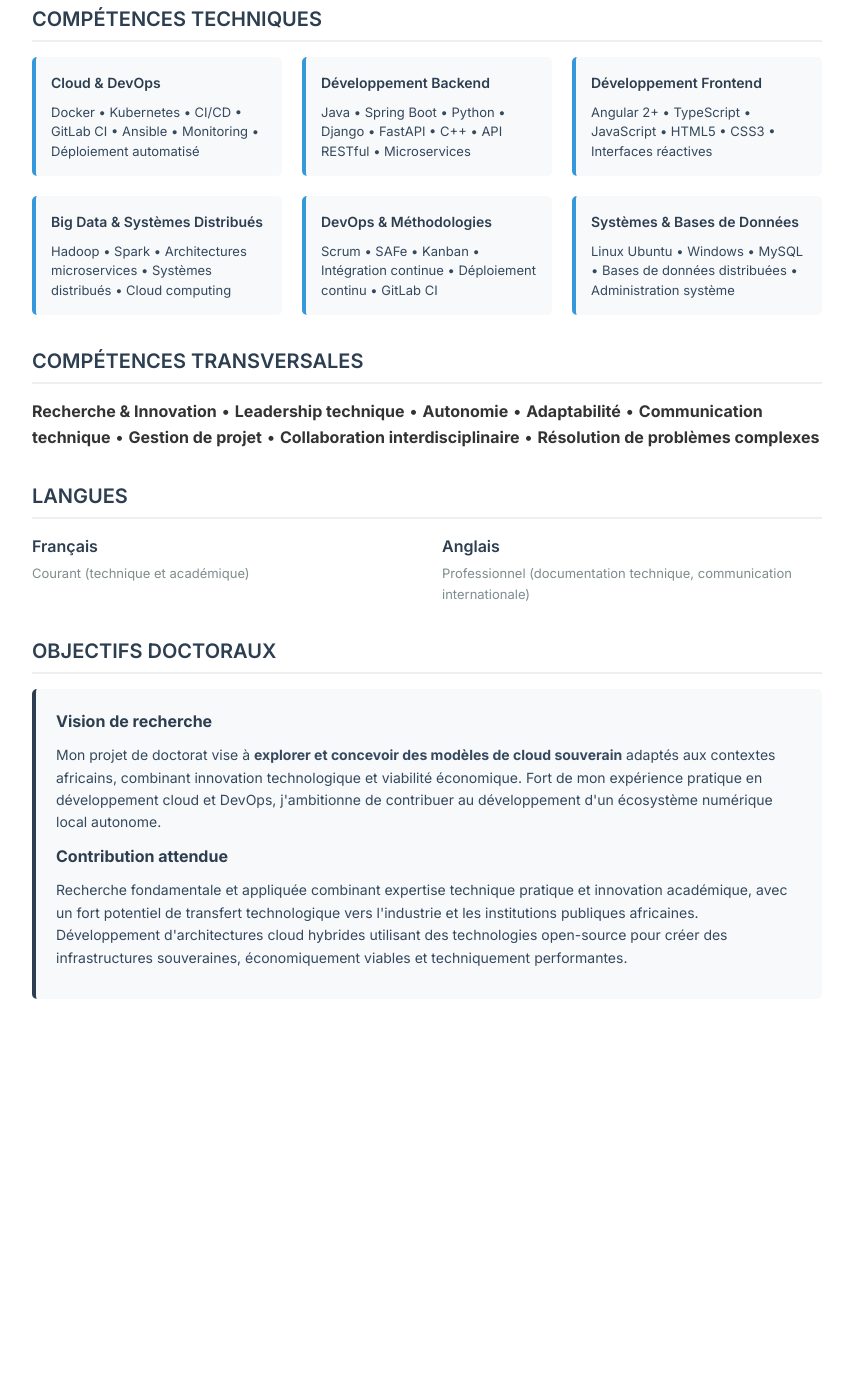
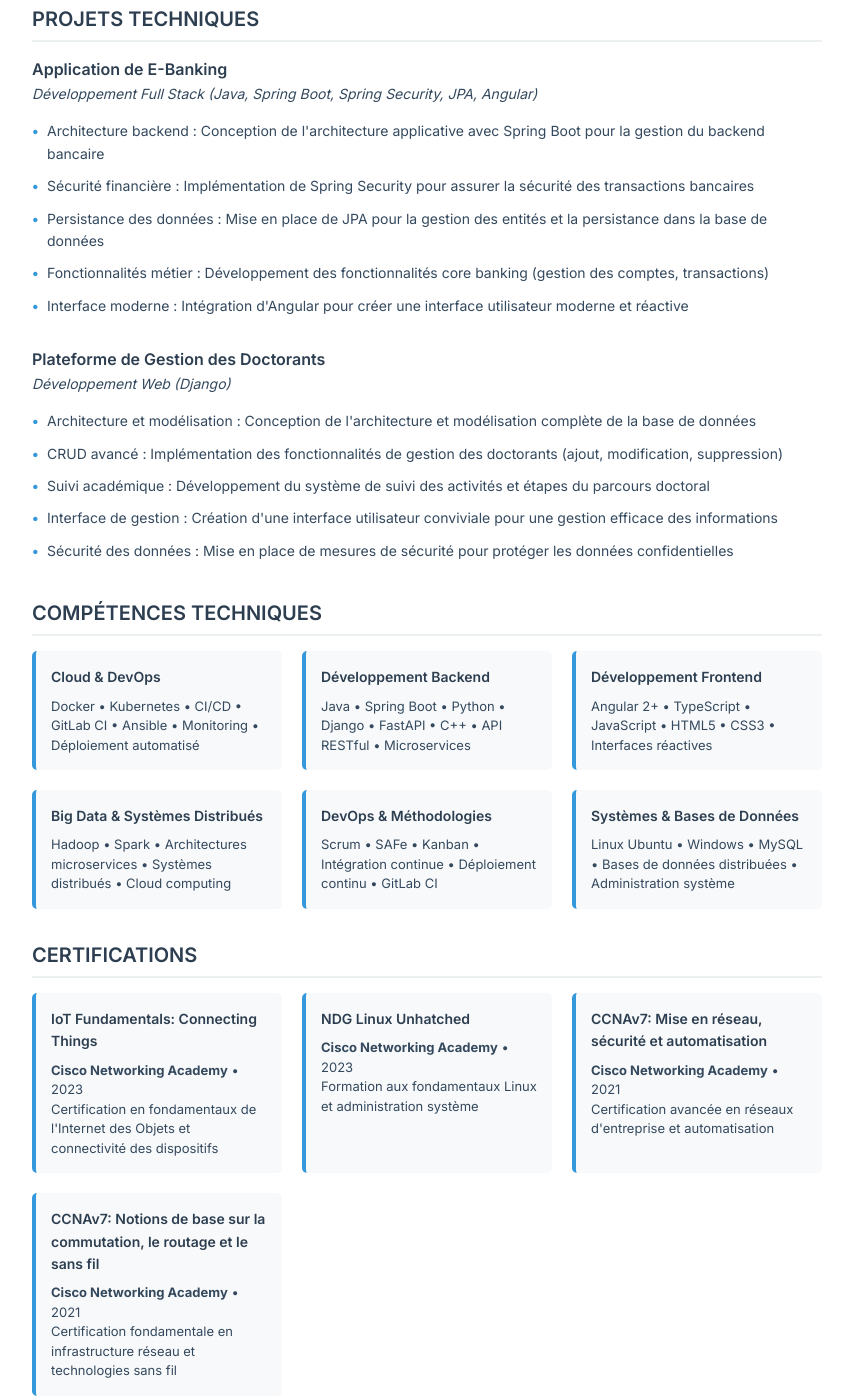
Before and after one commit to babaprincedaouda71/cv_phd, a plain HTML site: page index.html in a window 1280 px wide. Shown: the part 1967-3366 px from the top of the page, without its empty margins (213-1066 px from the left). Before the commit the page ends 3026 px from the top, so only its background shows below. Drawn offline with Linux system fonts and the light colour scheme.

Commit message:
first commit

```diff
--- a/index.html
+++ b/index.html
@@ -385,6 +385,42 @@
     </div>
 
     <div class="section">
+        <h3 class="section-title">PROJETS TECHNIQUES</h3>
+
+        <div class="experience-item">
+            <div class="experience-header">
+                <div>
+                    <div class="company">Application de E-Banking</div>
+                    <div class="position">Développement Full Stack (Java, Spring Boot, Spring Security, JPA, Angular)</div>
+                </div>
+            </div>
+            <ul class="responsibilities">
+                <li>Architecture backend : Conception de l'architecture applicative avec Spring Boot pour la gestion du backend bancaire</li>
+                <li>Sécurité financière : Implémentation de Spring Security pour assurer la sécurité des transactions bancaires</li>
+                <li>Persistance des données : Mise en place de JPA pour la gestion des entités et la persistance dans la base de données</li>
+                <li>Fonctionnalités métier : Développement des fonctionnalités core banking (gestion des comptes, transactions)</li>
+                <li>Interface moderne : Intégration d'Angular pour créer une interface utilisateur moderne et réactive</li>
+            </ul>
+        </div>
+
+        <div class="experience-item">
+            <div class="experience-header">
+                <div>
+                    <div class="company">Plateforme de Gestion des Doctorants</div>
+                    <div class="position">Développement Web (Django)</div>
+                </div>
+            </div>
+            <ul class="responsibilities">
+                <li>Architecture et modélisation : Conception de l'architecture et modélisation complète de la base de données</li>
+                <li>CRUD avancé : Implémentation des fonctionnalités de gestion des doctorants (ajout, modification, suppression)</li>
+                <li>Suivi académique : Développement du système de suivi des activités et étapes du parcours doctoral</li>
+                <li>Interface de gestion : Création d'une interface utilisateur conviviale pour une gestion efficace des informations</li>
+                <li>Sécurité des données : Mise en place de mesures de sécurité pour protéger les données confidentielles</li>
+            </ul>
+        </div>
+    </div>
+
+    <div class="section">
         <h3 class="section-title">COMPÉTENCES TECHNIQUES</h3>
         <div class="skills-grid">
             <div class="skill-category">
@@ -410,6 +446,33 @@
             <div class="skill-category">
                 <h4>Systèmes & Bases de Données</h4>
                 <p>Linux Ubuntu • Windows • MySQL • Bases de données distribuées • Administration système</p>
+            </div>
+        </div>
+    </div>
+
+    <div class="section">
+        <h3 class="section-title">CERTIFICATIONS</h3>
+
+        <div class="skills-grid">
+            <div class="skill-category">
+                <h4>IoT Fundamentals: Connecting Things</h4>
+                <p><strong>Cisco Networking Academy</strong> • 2023<br>
+                Certification en fondamentaux de l'Internet des Objets et connectivité des dispositifs</p>
+            </div>
+            <div class="skill-category">
+                <h4>NDG Linux Unhatched</h4>
+                <p><strong>Cisco Networking Academy</strong> • 2023<br>
+                Formation aux fondamentaux Linux et administration système</p>
+            </div>
+            <div class="skill-category">
+                <h4>CCNAv7: Mise en réseau, sécurité et automatisation</h4>
+                <p><strong>Cisco Networking Academy</strong> • 2021<br>
+                Certification avancée en réseaux d'entreprise et automatisation</p>
+            </div>
+            <div class="skill-category">
+                <h4>CCNAv7: Notions de base sur la commutation, le routage et le sans fil</h4>
+                <p><strong>Cisco Networking Academy</strong> • 2021<br>
+                Certification fondamentale en infrastructure réseau et technologies sans fil</p>
             </div>
         </div>
     </div>
```
